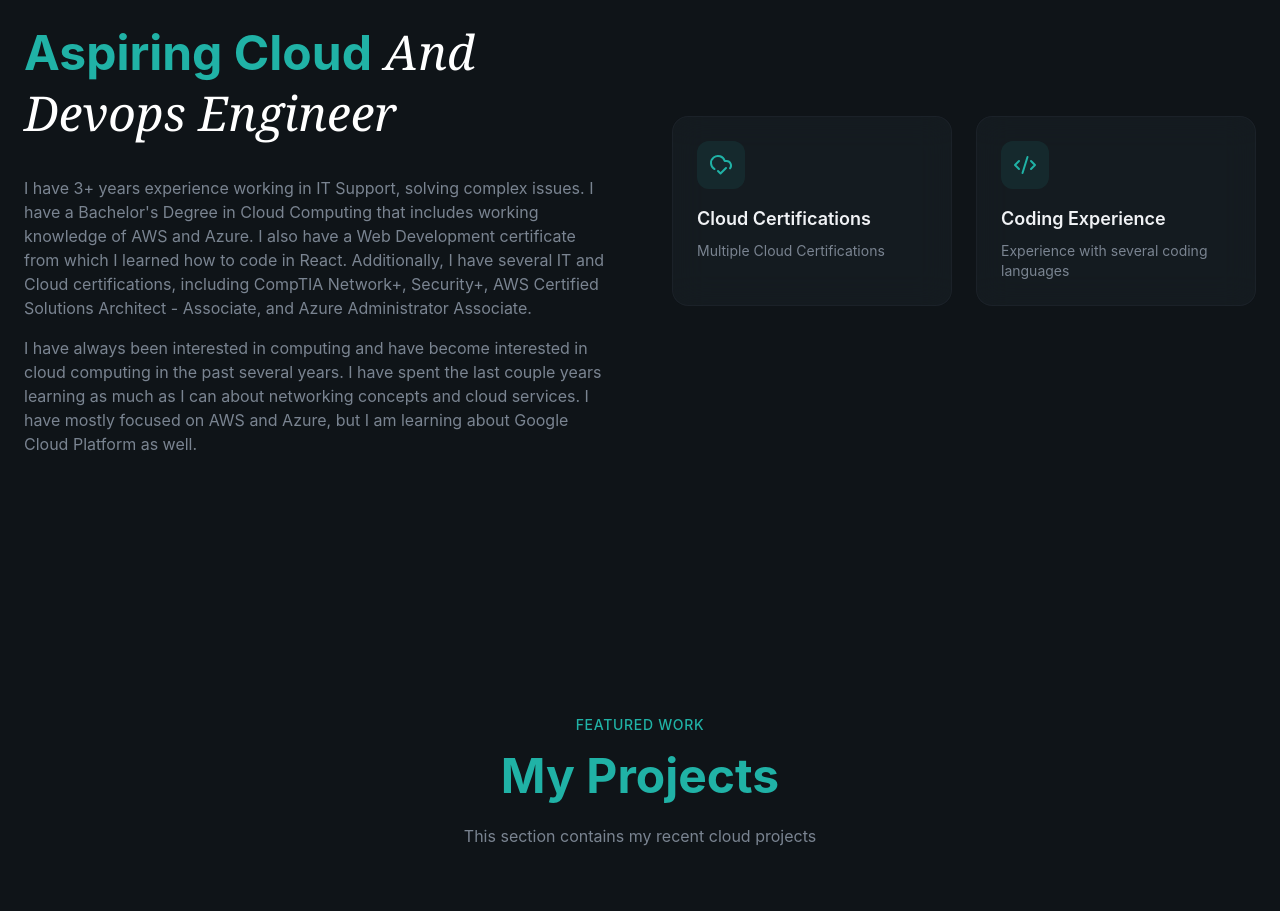
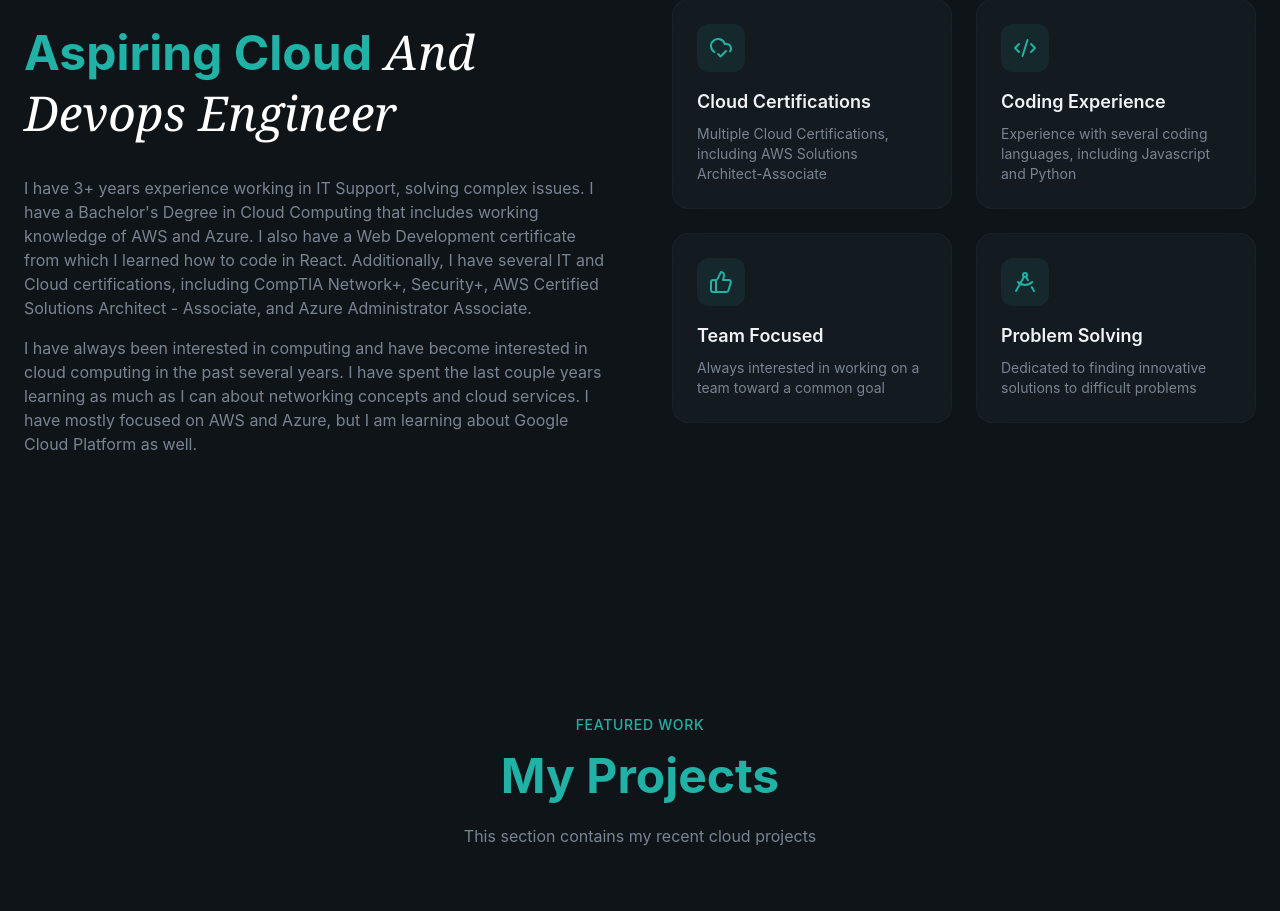
Before and after one commit to Colby-Patterson2/dev-portfolio, a React (Vite) app: page / in a window 1280 px wide. Shown: the part 1140-2051 px from the top of the page. Built offline with nearby package versions, Linux system fonts and the light colour scheme.

Commit message:
Added highlights

```diff
--- a/src/sections/About.jsx
+++ b/src/sections/About.jsx
@@ -1,15 +1,25 @@
-import { CloudCheck, CodeXml } from "lucide-react";
+import { CloudCheck, CodeXml, DraftingCompass, ThumbsUp } from "lucide-react";
 
 const highlights = [
     {
         icon: CloudCheck,
         title: "Cloud Certifications",
-        description: "Multiple Cloud Certifications",
+        description: "Multiple Cloud Certifications, including AWS Solutions Architect-Associate",
     },
     {
         icon: CodeXml,
         title: "Coding Experience",
-        description: "Experience with several coding languages",
+        description: "Experience with several coding languages, including Javascript and Python",
+    },
+    {
+        icon: ThumbsUp,
+        title: "Team Focused",
+        description: "Always interested in working on a team toward a common goal",
+    },
+    {
+        icon: DraftingCompass,
+        title: "Problem Solving",
+        description: "Dedicated to finding innovative solutions to difficult problems",
     },
 ]
 
```
